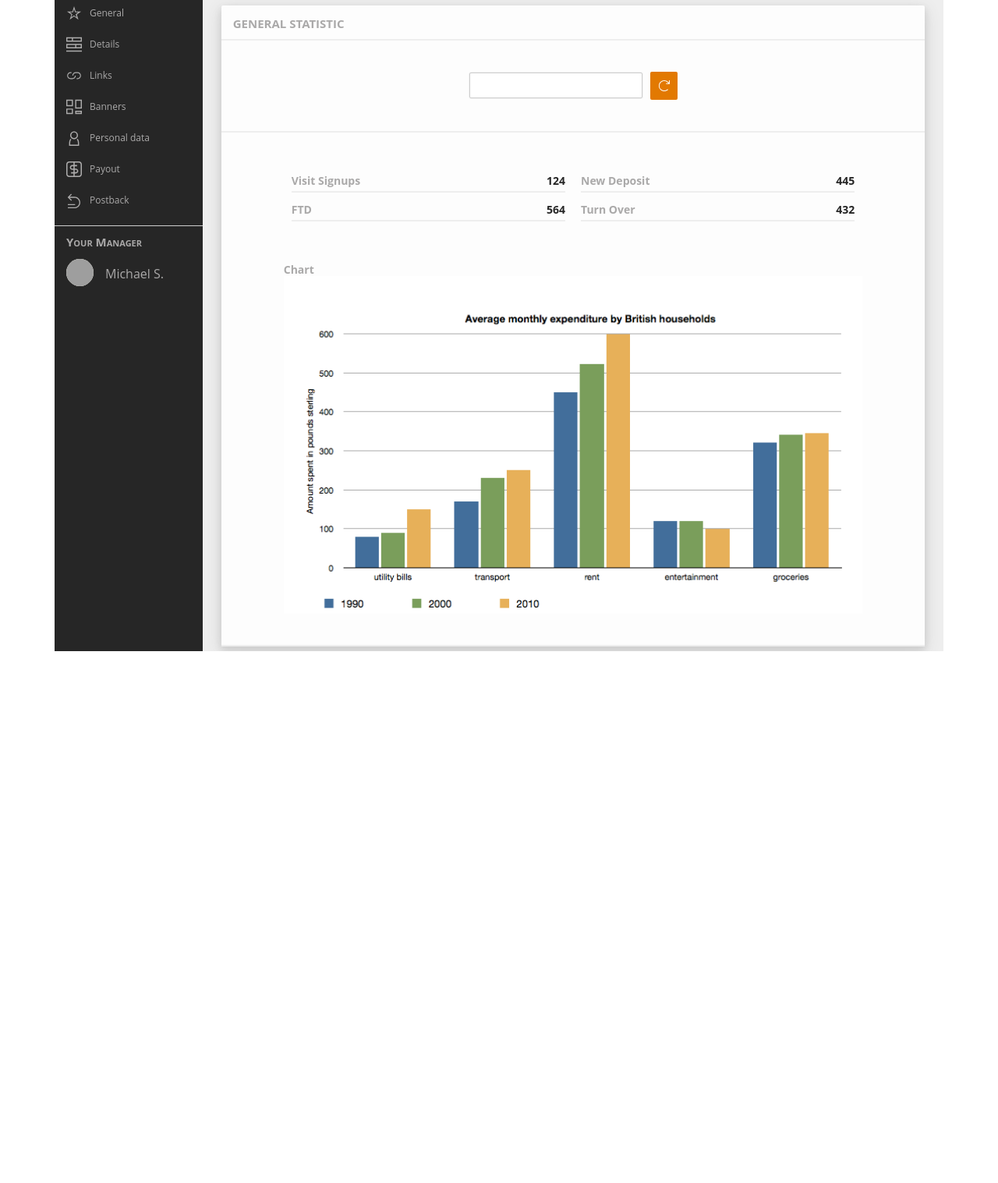
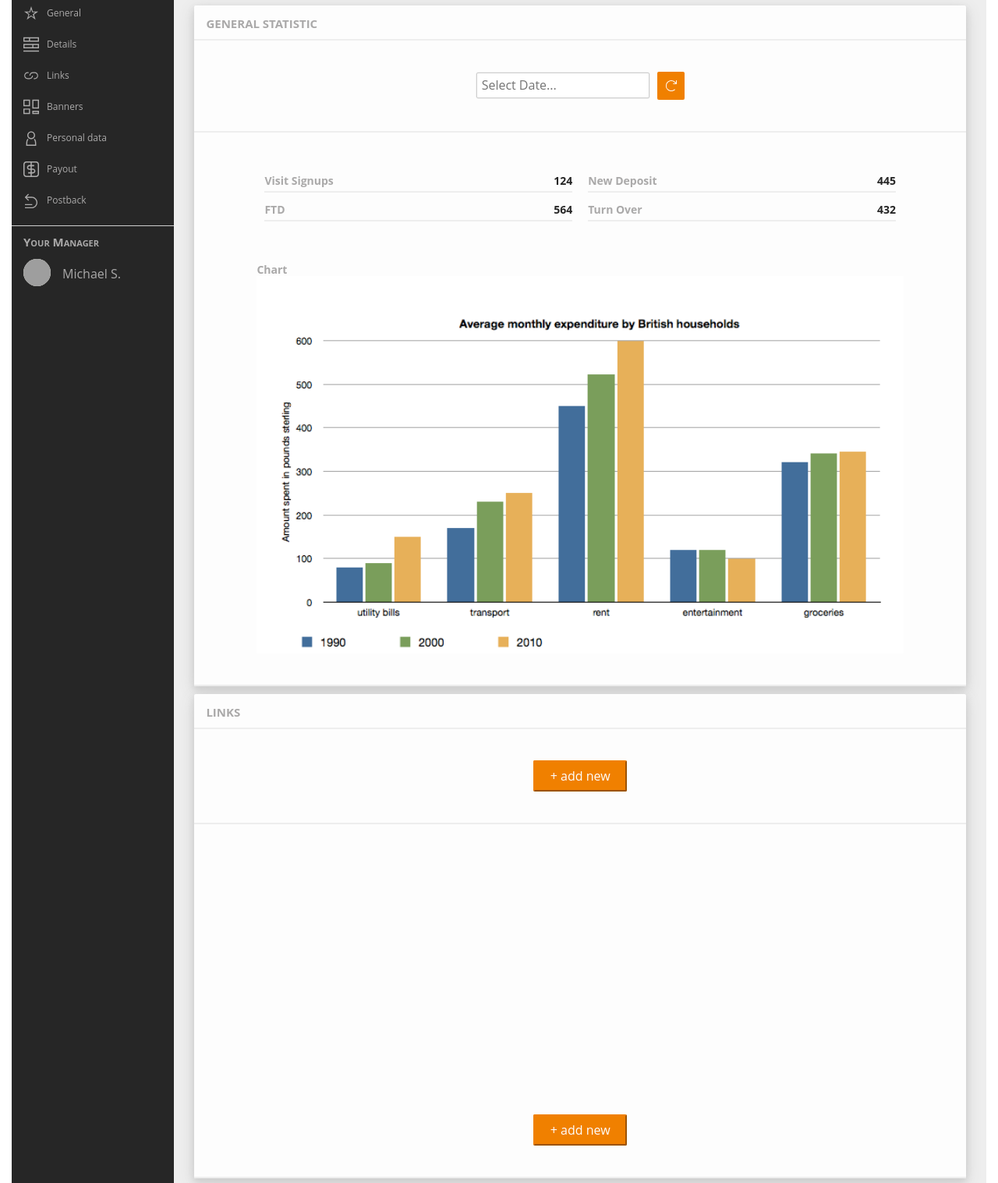
Before and after one commit to domi-wlo/solo-project, a website: page src/index.html in a window 1280 px wide. Shown: the part 61-1578 px from the top of the page at 78% size. Before the commit the page ends 896 px from the top, so only its background shows below. Drawn offline with nearby package versions, Linux system fonts and the light colour scheme; files that its build step writes are made by us from their sources; grey boxes are pictures that could not be loaded.

Commit message:
Add next parts of project

```diff
--- a/src/index.html
+++ b/src/index.html
@@ -17,7 +17,7 @@
             <div class="row">
                 <div class="row side-bar-top col-sm-12 col-md-2">
                     <h2 class="page-name"> Just do it </h2>
-                    <i class="fas fa-bars"></i>
+                    <i class="fas fa-bars hamburger"></i>
                 </div>
                 <div class="main-content-top col-sm-12 col-md-10">
                     <ul class="row items">
@@ -62,14 +62,14 @@
                 <div class="main-content col-sm-12 col-md-10">
                     <article class="general">
                         <div class="header">
-                            <h1>General Statistic</h1>
+                            <h1> General Statistic </h1>
                         </div>
-                        <div class="subsection calendar">
+                        <div class="subsection calendar flatpickr">
                             <div class="date-picker">
-                                <input type="text" name="date">
+                                <input type="text" name="date" placeholder="Select Date..." class="calendar-date-input">
                             </div>
-                            <div class="button-refresh">
-                                <img src="images/refresh.svg" alt="refresh">
+                            <div class="button-refresh input-button" title="clear" data-clear>
+                                <img src="images/refresh.svg" alt="refresh" class="icon-close">
                             </div>
                         </div>
                         <div class="subsection statistics">
@@ -101,6 +101,27 @@
                             </div>
                         </div>
                     </article>
+                    <article class="links">
+                        <div class="header">
+                            <h1> Links </h1>
+                        </div>
+                        <div class="subsection links-content">
+                            <button class="btn-standard"> + add new </button>
+                        </div>
+                        <ul>
+                            <li></li>
+                            <li></li>
+                            <li></li>
+                            <li></li>
+                            <li></li>
+                            <li></li>
+                            <li></li>
+                            <li></li>
+                        </ul>
+                        <div class="subsection links-content">
+                            <button class="btn-standard"> + add new </button>
+                        </div>
+                    </article>
                     <div class="main-content-top mobile col-sm-12">
                         <ul class="row items">
                             <li class="item col-sm-12"><a href="#"><img src="images/wallet.svg" alt="officer"><strong>$1,500.00</strong><img src="images/arrow-down-small.svg" class="small" alt="officer"></a></li>
@@ -114,6 +135,8 @@
         </div>
     </section>
 
+    <script src="https://cdn.jsdelivr.net/npm/flatpickr"></script>
+    <script src="js/script.js"></script>
 
 </body>
 </html>
--- a/src/js/script.js
+++ b/src/js/script.js
@@ -0,0 +1,25 @@
+/* global flatpickr */
+
+// show/hide side menu
+function toggleMenu(visible) {
+  document.querySelector('.side-bar-menu').classList.toggle('show', visible);
+}
+
+document.querySelector('.hamburger').addEventListener('click', function(e) {
+  e.preventDefault();
+  toggleMenu();
+});
+
+
+// calendar - flatpickr
+const calendarInput = document.querySelector(`input[name="date"]`);
+
+const options = {
+  mode: 'range',
+  dateFormat: 'Y-m-d',
+  locale: {
+    'firstDayOfWeek': 1 // start week on Monday
+  },
+};
+
+flatpickr(calendarInput, options);
--- a/src/sass/_layout.scss
+++ b/src/sass/_layout.scss
@@ -18,8 +18,7 @@ h1 {
 
 .container {
   width: 100%;
-  max-width: 1170px;
-  margin: 0 auto;
+  margin: 0;
   padding-left: 15px;
   padding-right: 15px;
 }
@@ -63,58 +62,23 @@ article {
   }
 }
 
-
-/* Mixins */
-
-@mixin grid($prefix) {
-  @for $i from 1 through 12 {
-    .col-#{$prefix}-#{$i} {
-      $width: 100% / 12 * $i;
-      flex: 0 0 $width;
-      max-width: $width;
-    }
-  }
-}
-
-@media(max-width: 767px) {
-  @include grid('sm');
-  .side-bar-menu {
-    display: none;
-  }
-
-  .main-content-top {
-    display: none;
-  }
-
-  .main-content {
-    .mobile {
-      display: block;
-      margin-bottom: 10px;
-      border-left: solid 1px $brand-third-color;
-
-      .item {
-        border-bottom: 1px solid $brand-third-color;
-      }
-    }
-  }
-}
-
-@media(min-width: 768px) {
-  @include grid('md');
-}
-
-@media(min-width: 992px) {
-  @include grid('lg');
-}
-
-@media(min-width: 1200px) {
-  @include grid('xl');
+.btn-standard {
+  color: $color-light;
+  background-color: $brand-main-color;
+  border-color: $brand-main-color;
+  border-radius: $radius;
+  height: 40px;
+  width: 120px;
 }
 
 /* top bar */
 
 .mobile {
   display: none;
+}
+
+.show {
+  display: block;
 }
 
 .side-bar-top {
@@ -133,6 +97,7 @@ article {
   i {
     font-size: 18px;
     color: $color-light;
+    cursor: pointer;
   }
 }
 
@@ -183,6 +148,10 @@ article {
         width: 20px;
         padding-bottom: 5px;
       }
+
+      &:hover {
+        background-color: $color-hover-dark;
+      }
     }
   }
 }
@@ -208,8 +177,9 @@ article {
       align-items: center;
 
       &:hover {
-        background-color: $color-hover;
-        border-left: 4px solid orange;
+        background-color: $color-hover-dark;
+        border-left: 4px solid $brand-main-color;
+        cursor: pointer;
 
         a {
           color: $color-light;
@@ -276,6 +246,10 @@ article {
   justify-content: center;
   align-items: center;
 
+  .calendar-date-input {
+    color: $brand-font;
+  }
+
   img {
     fill: $color-light;
     height: 100%;
@@ -283,6 +257,11 @@ article {
     padding: 10px;
     background-color: $brand-main-color;
     border-radius: $radius;
+
+    &:hover {
+      background-color: $color-hover-light;
+      cursor: pointer;
+    }
   }
 
   .button-refresh {
@@ -327,3 +306,14 @@ article {
     }
   }
 }
+
+/* links */
+
+.links {
+
+  .links-content {
+    display: flex;
+    justify-content: center;
+    align-items: center;
+  }
+}
--- a/src/sass/_mixins.scss
+++ b/src/sass/_mixins.scss
@@ -0,0 +1,47 @@
+/* Mixins */
+
+@mixin grid($prefix) {
+    @for $i from 1 through 12 {
+      .col-#{$prefix}-#{$i} {
+        $width: 100% / 12 * $i;
+        flex: 0 0 $width;
+        max-width: $width;
+      }
+    }
+  }
+
+  @media(max-width: 767px) {
+    @include grid('sm');
+
+    .side-bar-menu {
+      display: none;
+    }
+
+    .main-content-top {
+      display: none;
+    }
+
+    .main-content {
+      .mobile {
+        display: block;
+        margin-bottom: 10px;
+        border-left: solid 1px $brand-third-color;
+
+        .item {
+          border-bottom: 1px solid $brand-third-color;
+        }
+      }
+    }
+  }
+
+  @media(min-width: 768px) {
+    @include grid('md');
+  }
+
+  @media(min-width: 992px) {
+    @include grid('lg');
+  }
+
+  @media(min-width: 1200px) {
+    @include grid('xl');
+  }
--- a/src/sass/_variables.scss
+++ b/src/sass/_variables.scss
@@ -3,8 +3,9 @@ $color-dark: #262626;
 $color-light: #fdfdfd;
 $color-background: #eeeeee;
 $color-font-1: #aaa9a9;
-$color-hover: #696969;
-$brand-main-color: #e27901;
+$color-hover-dark: #696969;
+$color-hover-light: #f6b05f;
+$brand-main-color: #f08000;
 $brand-second-color: #1d898d;
 $brand-third-color: #cecece;
 
```
